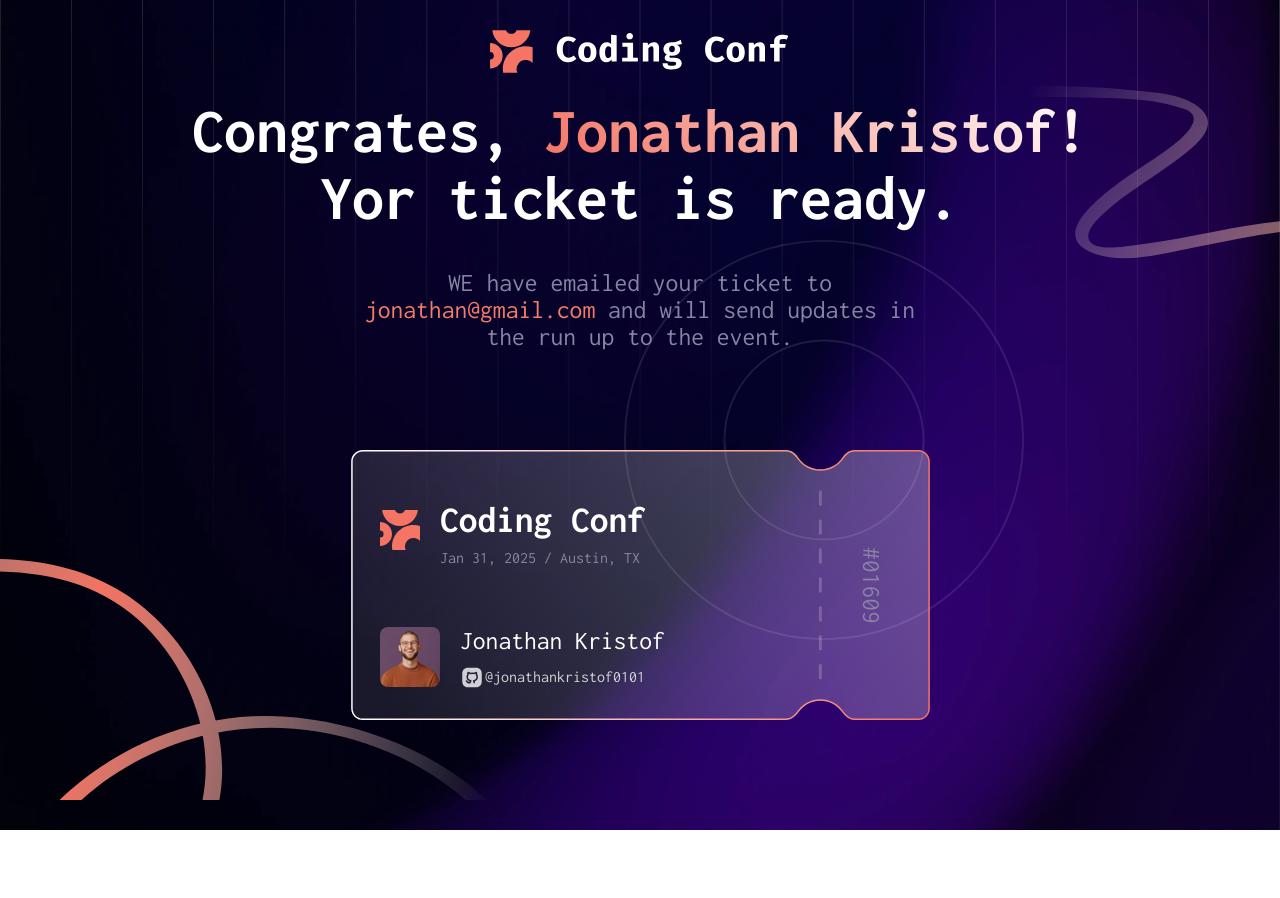
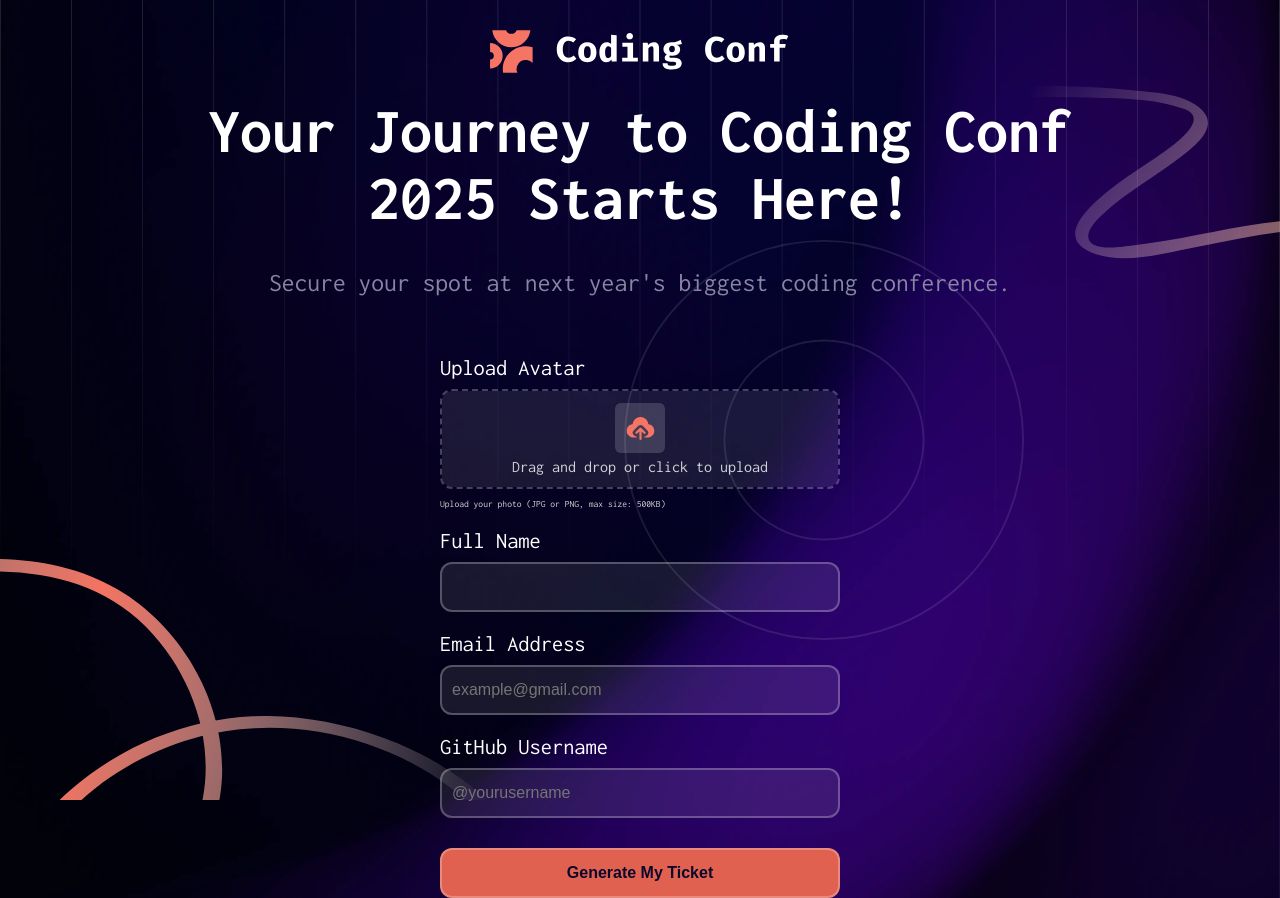
Before and after one commit to shaantonubora/onference-ticket-generator, a plain HTML site: page index.html in a window 1280 px wide. Before the commit the page ends 830 px from the top, so only its background shows below. Drawn offline with Linux system fonts and the light colour scheme.

Commit message:
Update index.html

```diff
--- a/index.html
+++ b/index.html
@@ -13,8 +13,8 @@
     href="https://fonts.googleapis.com/css2?family=Baloo+Bhai+2:wght@400..800&family=Inconsolata:wght@200..900&family=Noto+Sans:ital,wght@0,100..900;1,100..900&family=Open+Sans:ital,wght@0,300..800;1,300..800&family=Outfit:wght@100..900&family=Roboto:ital,wght@0,100;0,300;0,400;0,500;0,700;0,900;1,100;1,300;1,400;1,500;1,700;1,900&display=swap"
     rel="stylesheet" />
   <link rel="stylesheet" href="styles.css" />
-  <!-- <script defer type="module" src="script.js"></script>
-  <script defer type="module" src="script1.js"></script> -->
+  <script defer type="module" src="script.js"></script>
+  <script defer type="module" src="script1.js"></script>
 
   <!-- Feel free to remove these styles or customise in your own stylesheet 👍 -->
 </head>
@@ -67,7 +67,7 @@
       </form>
     </div> -->
 
-    <div class="main_container mian_container_approved hiddens">
+<!--     <div class="main_container mian_container_approved hiddens">
       <h2 class="appr_message">
         Congrates, <span>Jonathan Kristof!</span> <br> Yor ticket is ready.
       </h2>
@@ -88,7 +88,7 @@
 
         <p class="ticket_number">#01609</p>
       </div>
-    </div>
+    </div> -->
   </main>
 </body>
 
```
